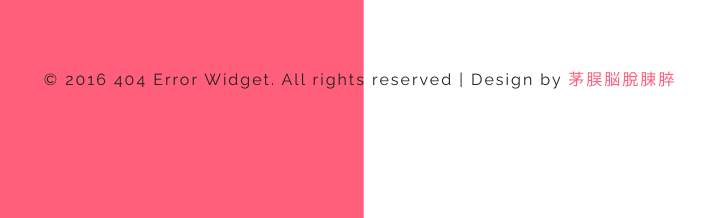
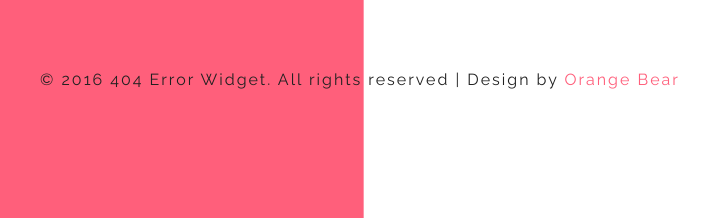
Before and after one commit to ppppx/ppppx.github.io, a plain HTML site: page index.html in a window 1280 px wide. Shown: the part 582-800 px from the top of the page, 280-1000 px from the left. Drawn offline with Linux system fonts and the light colour scheme.

Commit message:
Update index.html

```diff
--- a/index.html
+++ b/index.html
@@ -59,7 +59,7 @@ Smartphone Compatible web template, free webdesigns for Nokia, Samsung, LG, Sony
 			<div class="clear"> </div>
 		</div>
 		<div class="agile_copy_right">
-			<p>&copy; 2016 404 Error Widget. All rights reserved | Design by <a href="http://weibo.com/u/5548014934?refer_flag=1001030101_&is_all=1">éÙ×ÓÐÜ</a></p>
+			<p>&copy; 2016 404 Error Widget. All rights reserved | Design by <a href="http://weibo.com/u/5548014934?refer_flag=1001030101_&is_all=1">Orange Bear</a></p>
 		</div>
 	</div>
 </body>
```
